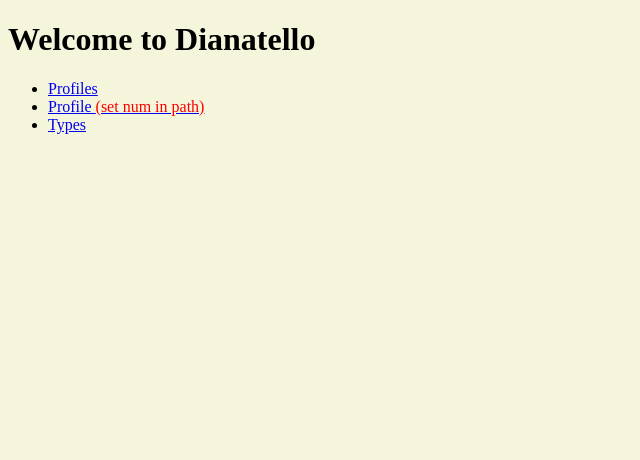
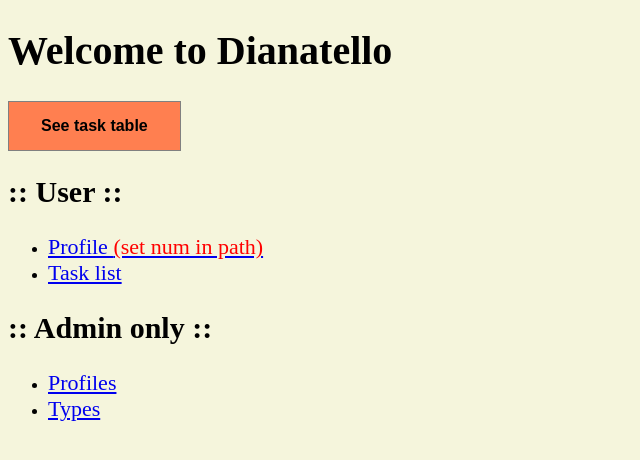
Before and after one commit to pangeon/taskello, a Flask app: page / in a window 1280 px wide. Shown: the top 460 px of the page, without its empty margins (0-640 px from the left). Run offline with Flask 2, Linux system fonts and the light colour scheme.

Commit message:
0.4.0c build web service - full view

```diff
--- a/app.py
+++ b/app.py
@@ -1,71 +1,66 @@
 from controllers import profiles_controller as profile_man
 from controllers import types_controller as type_man
+from controllers import tasks_controller as task_man
+from controllers import all_data_controller as all_data_man
 
 from data import _db_config as cfg_db
 from utils.db_manager import mysql_connector as db
 from markupsafe import escape
 
-from utils import str_utils
-from flask import Flask, request
+from flask import Flask
 from flask import render_template
 
 app = Flask(__name__, static_url_path='', static_folder='web/static', template_folder='web/templates')
 
 conn = db.define_db(
-        cfg_db.db_host,
-        cfg_db.db_name,
-        cfg_db.db_user,
-        cfg_db.db_pass
+    cfg_db.db_host,
+    cfg_db.db_name,
+    cfg_db.db_user,
+    cfg_db.db_pass
 )
-start_html = "<!DOCTYPE html><html><head><title>Profiles</title><link rel=\"stylesheet\" type=\"text/css\" href=\"/css/main.css\" /></head><body>"
-end_html = "</body></html>"
-
-profiles_records = profile_man.show_all_profiles(conn)
-
 @app.route('/')
 def index():
     return app.send_static_file("index.html")
 
 
 ## Profiles ##
-@app.route("/profiles")
+@app.route("/admin/edit/profiles")
 def show_all_profiles():
-    body = ""
-
-    for i in range(len(profiles_records)):
-        record = "<tr><td>" + str_utils.tup_to_str(profiles_records[i]) + "</td></tr>"
-        body += record
-
-    table_html_records = "<table table style=\"width:100%\">" + body + "</table>"
-    web_page = start_html + table_html_records + end_html
-
-    return web_page
+    profiles = list(profile_man.show_all_profiles(conn))
+    return render_template('profiles.html', title='Profiles list', profiles=profiles)
 
 
-@app.route("/profile/<id>")
+@app.route("/user/profile/<id>")
 def show_profile(id):
-    body = ""
+    profiles = list(profile_man.show_all_profiles(conn))
     try:
-        record = "<tr><td>" + str_utils.tup_to_str(profiles_records[int(escape(id))]) + "</td></tr>"
-        body += record
-
-        table_html_records = "<table table style=\"width:100%\">" + body + "</table>"
-        web_page = start_html + table_html_records + end_html
-
-        return web_page
+        profile = profiles[int(escape(id))]
+        print(profile)
+        return render_template('profile.html', title='Profile account', profile=profile)
     except IndexError as e:
-        body = "<h1>Profile with indicated number doesn't exist<h1>"
-        return start_html + body + end_html
+        return app.send_static_file("errors/error.html")
 ## Profiles ##
 
 
 ## Types ##
-@app.route("/types")
+@app.route("/admin/edit/types")
 def show_all_types():
     types = list(type_man.show_all_types(conn))
-    #out = [item for t in types for item in t]
+    return render_template('types.html', title='Types of Tasks', types=types)
+## Types ##
 
-    out = map(list, zip(*types))
-    print(out)
-    return render_template('types.html', title='Types of Tasks', types=out)
-## Types ##
+
+## Tasks
+@app.route("/user/all/tasks")
+def show_all_tasks():
+    tasks = list(task_man.show_all_tasks(conn))
+    return render_template('tasks.html', title='List of all Tasks', tasks=tasks)
+## Tasks
+
+
+## Assignment tasks and details
+@app.route("/user/all/tasks/table")
+def show_all_tasks_details():
+    task_details = list(all_data_man.show_task_full_details(conn))
+    return render_template('tasks_details.html', title='Tasks table', tasks_details=task_details)
+## Assignment tasks and details
--- a/controllers/_querries.py
+++ b/controllers/_querries.py
@@ -4,7 +4,7 @@
 all_assigned_tasks = "SELECT * FROM Assigned_tasks"
 
 all_data_inspect = '''
-SELECT Profiles.email, Types.specification, Tasks.description, Assigned_tasks.profile_id
+SELECT Assigned_tasks.id, Profiles.email, Types.specification, Tasks.description, Tasks.attachment_link, Tasks.priority, Assigned_tasks.progress_details, Assigned_tasks.activation_date, Assigned_tasks.expired_date
 FROM Profiles, Types, Tasks, Assigned_tasks
 WHERE Profiles.id = Assigned_tasks.profile_id
 AND Assigned_tasks.task_id = Tasks.id
--- a/controllers/all_data_controller.py
+++ b/controllers/all_data_controller.py
@@ -1,8 +1,6 @@
 from controllers import _querries as sql_select
 from utils.db_manager import mysql_connector as db
 
-def inspect_all_data(conn):
+def show_task_full_details(conn):
     records = db.sql_querry(conn, sql_select.all_data_inspect)
-
-    for record in records:
-        print(record)
+    return records
--- a/controllers/assigned_tasks_controller.py
+++ b/controllers/assigned_tasks_controller.py
@@ -3,9 +3,7 @@
 
 def show_assigned_tasks(conn):
     assigned_tasks = db.sql_querry(conn, sql_select.all_assigned_tasks)
-
-    for assigned_task in assigned_tasks:
-        print(assigned_tasks)
+    return assigned_task
 
 
 def insert_assign_task(conn, val):
--- a/controllers/profiles_controller.py
+++ b/controllers/profiles_controller.py
@@ -3,10 +3,6 @@
 
 def show_all_profiles(conn):
     profiles = db.sql_querry(conn, sql_select.all_profiles)
-
-    # for profile in profiles:
-    #     print(profile)
-
     return profiles
 
 
--- a/controllers/tasks_controller.py
+++ b/controllers/tasks_controller.py
@@ -3,9 +3,7 @@
 
 def show_all_tasks(conn):
     tasks = db.sql_querry(conn, sql_select.all_tasks)
-
-    for task in tasks:
-        print(task)
+    return tasks
 
 
 def insert_task(conn, val):
--- a/controllers/types_controller.py
+++ b/controllers/types_controller.py
@@ -3,11 +3,8 @@
 
 def show_all_types(conn):
     types = db.sql_querry(conn, sql_select.all_types)
+    return types
 
-    # for type in types:
-    #     print(type)
-
-    return types
 
 def insert_type(conn, val):
     sql = "INSERT INTO Types (specification, responsibilities, color) VALUES (%s, %s, %s)"
--- a/web/static/css/main.css
+++ b/web/static/css/main.css
@@ -1,3 +1,45 @@
 html {
   background-color: beige;
 }
+th,
+td {
+  border: 1px solid black;
+}
+td {
+  padding: 10px;
+}
+thead {
+  font-weight: bold;
+  background-color: coral;
+}
+span {
+  color: red;
+}
+ul > li > a {
+  font-size: 22px;
+}
+h1 {
+  font-size: 40px;
+}
+h2 {
+  font-size: 30px;
+}
+.button {
+  background-color: coral; /* Green */
+  border: none;
+  color: black;
+  font-weight: bold;
+  padding: 15px 32px;
+  text-align: center;
+  text-decoration: none;
+  display: inline-block;
+  font-size: 16px;
+  border: 1px solid grey;
+}
+.button:hover {
+  background-color: orangered;
+  color: white;
+}
+.center {
+  text-align: center;
+}
--- a/web/static/index.html
+++ b/web/static/index.html
@@ -7,17 +7,28 @@
   </head>
   <body>
     <h1>Welcome to Dianatello</h1>
+    <a href="user/all/tasks/table"
+      ><button class="button">See task table</button></a
+    >
+    <h2>:: User ::</h2>
     <ul>
-      <li><a href="/profiles">Profiles</a></li>
       <li>
-        <a href="/profile/0"
+        <a href="user/profile/0"
           >Profile
-          <span style="color: red">(set num in path)</span>
+          <span>(set num in path)</span>
         </a>
       </li>
       <li>
-        <a href="/types">Types</a>
+        <a href="user/all/tasks">Task list</a>
       </li>
     </ul>
+
+    <h2>:: Admin only ::</h2>
+    <ul>
+      <li><a href="admin/edit/profiles">Profiles</a></li>
+      <li><a href="admin/edit/types">Types</a></li>
+    </ul>
+
+    <section id="readme"></section>
   </body>
 </html>
```
Also changed, not shown: main.py (+16 -4 lines), web/static/errors/error.html (added, +11 -0 lines), web/templates/profile.html (added, +31 -0 lines), web/templates/profiles.html (added, +33 -0 lines), web/templates/tasks.html (added, +33 -0 lines), web/templates/tasks_details.html (added, +39 -0 lines), web/templates/types.html (+11 -1 lines), README.md, 1 other file.
